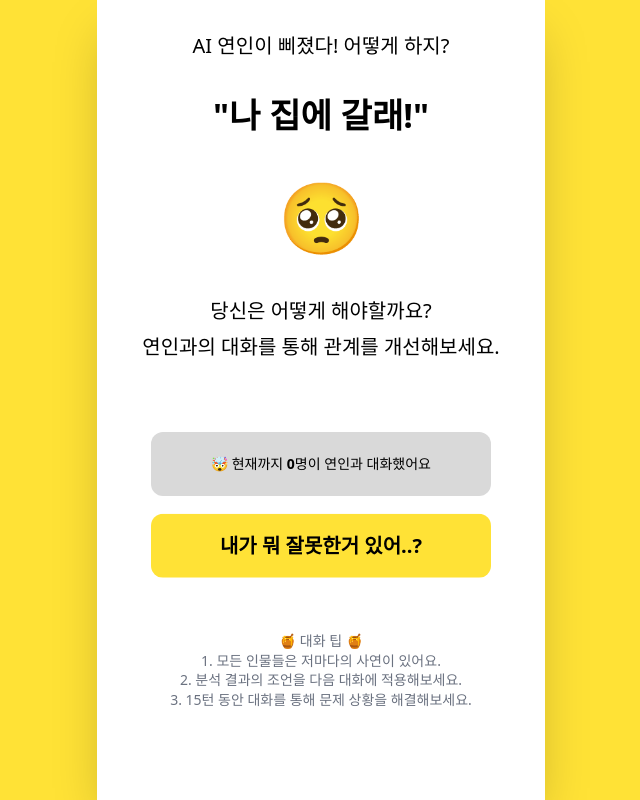
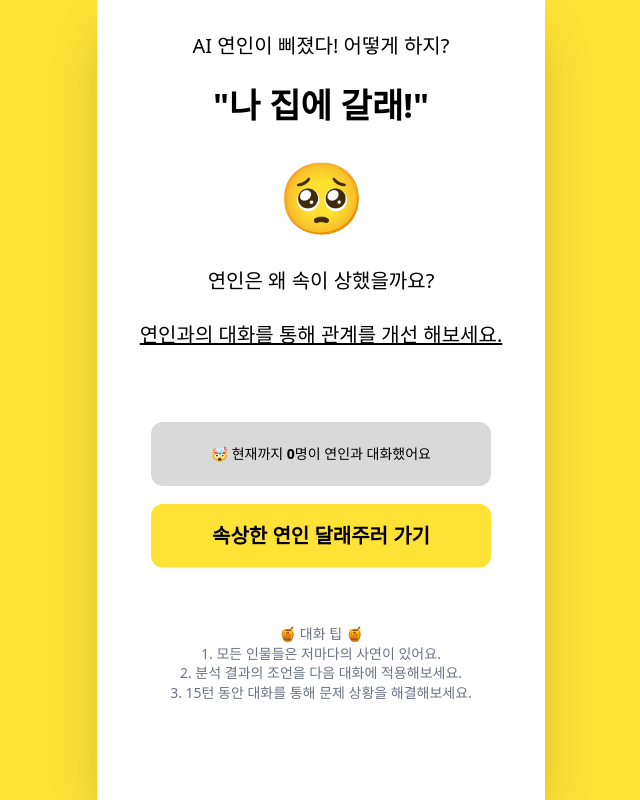
Before and after one commit to detourguru/iwannagohome, a Next.js app: page / in a window 1280 px wide. Shown: the whole page, without its empty margins (319-959 px from the left). Built offline with nearby package versions, Linux system fonts and the light colour scheme; no server answers; the database is empty.

Commit message:
feat: line break added

```diff
--- a/src/app/page.tsx
+++ b/src/app/page.tsx
@@ -7,13 +7,14 @@ export default function Home() {
   const { data } = useFetchStoryData({ path: "/result" });
   return (
     <section className="grid grid-cols-1 gap-5 w-full">
-      <div className="grid grid-cols-1 gap-3 text-regular-20 text-center leading-9">
+      <div className="grid grid-cols-1 gap-1 text-regular-20 text-center leading-9">
         AI 연인이 삐졌다! 어떻게 하지?
         <span className="text-bold-34">&quot;나 집에 갈래!&quot;</span>
         <span className="text-bold-70">🥺</span>
-        당신은 어떻게 해야할까요?
-        <br />
-        연인과의 대화를 통해 관계를 개선해보세요.
+        연인은 왜 속이 상했을까요?
+        <span className="underline">
+          연인과의 대화를 통해 관계를 개선 해보세요.
+        </span>
       </div>
       <div className="grid grid-cols-1 gap-5 w-5/6 place-self-center">
         <div className="bg-gray-100 h-[4vw] px-7 py-8 text-regular-14 flex items-center justify-center rounded-xl">
@@ -21,7 +22,7 @@ export default function Home() {
           명이 연인과 대화했어요
         </div>
         <Button href="scene" variant="default">
-          내가 뭐 잘못한거 있어..?
+          속상한 연인 달래주러 가기
         </Button>
       </div>
       <div className="flex text-gray-500 text-regular-14 text-center justify-center">
--- a/src/app/result/[id]/page.tsx
+++ b/src/app/result/[id]/page.tsx
@@ -11,7 +11,7 @@ export default function Result() {
   const { data, isLoading } = useFetchChatData({ path: current });
   return (
     data && (
-      <div className="w-full h-full flex flex-col text-center gap-5">
+      <div className="w-full h-full flex flex-col text-center gap-5 break-keep">
         <Loading isLoading={isLoading} />
         <div className="h-full overflow-auto flex flex-col gap-5">
           <header className="flex flex-col gap-3">
--- a/src/app/scene/[id]/page.tsx
+++ b/src/app/scene/[id]/page.tsx
@@ -104,7 +104,9 @@ export default function SceneDetail() {
               <span className="text-bold-14">
                 {baseStory[0].story_info.title}
               </span>
-              <span className="text-regular-14">{baseStory[0].story}</span>
+              <span className="text-regular-14 break-keep">
+                {baseStory[0].story}
+              </span>
             </div>
             <hr className="h-0.5 border-t-0 bg-gray-100"></hr>
           </header>
--- a/src/components/Accodion/TextAccodion.tsx
+++ b/src/components/Accodion/TextAccodion.tsx
@@ -54,19 +54,19 @@ const TextAccordion = ({ type, data }: TextAccordionProps) => {
           <ul className="text-regular-14 flex flex-col gap-4">
             <div className="flex flex-col gap-2">
               <li className="text-bold-16">👀 현재 상황</li>
-              <dl className="whitespace-pre-line">
+              <dl className="whitespace-pre-line break-keep">
                 {JSON.parse(data.chat_analyze.advise).current}
               </dl>
             </div>
             <div className="flex flex-col gap-2">
               <li className="text-bold-16">🧑‍🔧 해결 방법</li>
-              <dl className="whitespace-pre-line">
+              <dl className="whitespace-pre-line break-keep">
                 {JSON.parse(data.chat_analyze.advise).solution}
               </dl>
             </div>
             <div className="flex flex-col gap-2">
               <li className="text-bold-16">🤔 주의 사항</li>
-              <dl className="whitespace-pre-line">
+              <dl className="whitespace-pre-line break-keep">
                 {JSON.parse(data.chat_analyze.advise).caution}
               </dl>
             </div>
--- a/src/components/Input/InputBar.tsx
+++ b/src/components/Input/InputBar.tsx
@@ -25,7 +25,7 @@ const InputBar = ({
     <div className="w-full flex flex-row gap-2">
       <input
         readOnly={turnLength >= 15 ? true : false}
-        className="w-11/12 text-regular-14 placeholder:text-gray-400 border border-gray-100 rounded-md p-2 focus:outline-none focus:border-slate-400"
+        className="w-11/12 text-regular-16 placeholder:text-gray-400 border border-gray-100 rounded-md p-2 focus:outline-none focus:border-slate-400"
         placeholder={
           turnLength >= 15
             ? "더 이상 입력할 수 없습니다."
```
